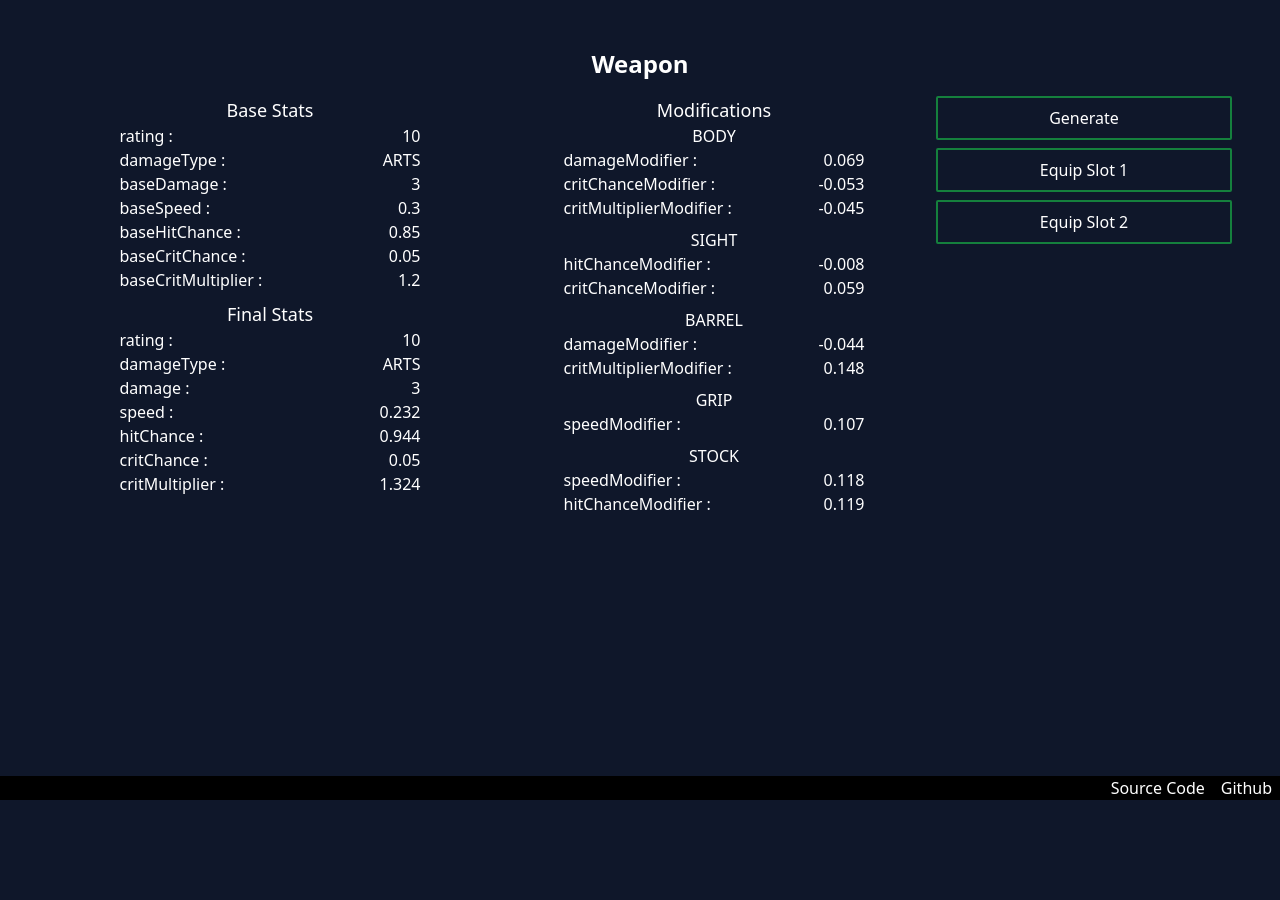
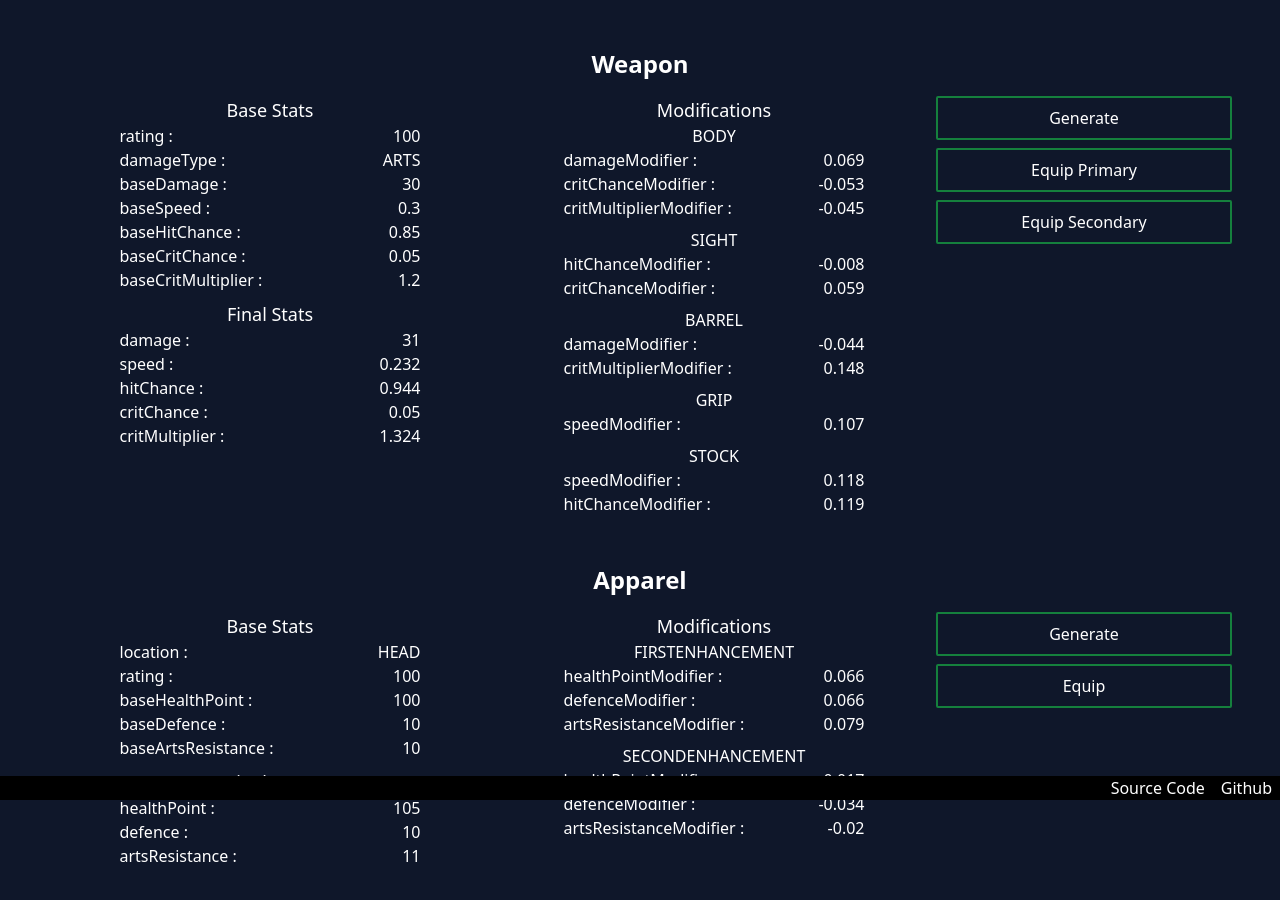
Before and after one commit to ArnNied/dungeonrun-infinite, a Nuxt app: page /debug in a window 1280 px wide. Shown: the top 900 px of the page. Before the commit the page ends 800 px from the top, so only its background shows below. Built offline with nearby package versions, Linux system fonts and the light colour scheme.

Commit message:
feat(pages/debug): added apparel generation

```diff
--- /dev/null
+++ b/components/debug/DebugEquipmentAttributes.vue
@@ -0,0 +1,40 @@
+<template>
+  <div class="w-1/2 flex flex-col items-center space-y-2">
+    <DebugEquipmentAttributesSegment
+      segment-name="Base Stats"
+      :equipment="equipment"
+      :attributes="baseAttributes"
+    />
+    <DebugEquipmentAttributesSegment
+      segment-name="Final Stats"
+      :equipment="equipment"
+      :attributes="attributes"
+    />
+  </div>
+</template>
+
+<script lang="ts" setup>
+import { Weapon } from "@/assets/ts/weapon/weapon"
+import { Apparel } from "@/assets/ts/apparel/apparel"
+
+
+import DebugEquipmentAttributesSegment from "@/components/debug/DebugEquipmentAttributesSegment.vue"
+
+
+const props = defineProps({
+  equipment: {
+    type: [Weapon, Apparel],
+    required: true,
+  },
+  baseAttributes: {
+    type: Array,
+    required: true,
+  },
+  attributes: {
+    type: Array,
+    required: true,
+  }
+})
+
+
+</script>
--- a/components/debug/DebugWeaponAttributesSegment.vue
+++ b/components/debug/DebugEquipmentAttributesSegment.vue
@@ -10,7 +10,7 @@
         class="flex flex-row justify-between"
       >
         <p>{{ attribute }} :</p>
-        <p>{{ weapon[attribute as string] }}</p>
+        <p>{{ equipment[attribute as string] }}</p>
       </div>
     </div>
   </div>
@@ -18,10 +18,11 @@
 
 <script lang="ts" setup>
 import { Weapon } from "@/assets/ts/weapon/weapon"
+import { Apparel } from "@/assets/ts/apparel/apparel"
 
 const props = defineProps({
-  weapon: {
-    type: Weapon,
+  equipment: {
+    type: [Weapon, Apparel],
     required: true,
   },
   segmentName: {
--- a/components/debug/DebugWeaponModifications.vue
+++ b/components/debug/DebugEquipmentModifications.vue
@@ -5,7 +5,7 @@
     </h3>
     <div class="w-3/4 px-4 flex flex-col justify-center space-y-2">
       <div
-        v-for="(modification, slot) in weapon.modifications"
+        v-for="(modification, slot) in equipment.modifications"
         :key="slot"
         class="flex flex-col"
       >
@@ -36,12 +36,14 @@
 
 <script lang="ts" setup>
 import { Weapon } from "@/assets/ts/weapon/weapon"
+import { Apparel } from "@/assets/ts/apparel/apparel"
+
 
 const props = defineProps({
-  weapon: {
-    type: Weapon,
+  equipment: {
+    type: [Weapon, Apparel],
     required: true,
-  }
+  },
 })
 
 </script>
--- a/components/debug/DebugWeaponAttributes.vue
+++ /dev/null
@@ -1,48 +0,0 @@
-<template>
-  <div class="w-1/2 flex flex-col items-center space-y-2">
-    <DebugWeaponAttributesSegment
-      segment-name="Base Stats"
-      :weapon="weapon"
-      :attributes="baseWeaponAttribute"
-    />
-    <DebugWeaponAttributesSegment
-      segment-name="Final Stats"
-      :weapon="weapon"
-      :attributes="weaponAttribute"
-    />
-  </div>
-</template>
-
-<script lang="ts" setup>
-import { Weapon } from "@/assets/ts/weapon/weapon"
-
-import DebugWeaponAttributesSegment from "@/components/debug/DebugWeaponAttributesSegment.vue"
-
-
-const props = defineProps({
-  weapon: {
-    type: Weapon,
-    required: true,
-  }
-})
-
-const baseWeaponAttribute = [
-  "rating",
-  "damageType",
-  "baseDamage",
-  "baseSpeed",
-  "baseHitChance",
-  "baseCritChance",
-  "baseCritMultiplier",
-]
-
-const weaponAttribute = [
-  "rating",
-  "damageType",
-  "damage",
-  "speed",
-  "hitChance",
-  "critChance",
-  "critMultiplier",
-]
-</script>
--- a/pages/debug.vue
+++ b/pages/debug.vue
@@ -1,13 +1,17 @@
 <template>
   <div class="h-full p-12">
-    <div class="flex flex-col items-center justify-center">
+    <div class="flex flex-col items-center justify-center space-y-12">
       <div class="w-full flex flex-wrap space-y-4">
         <h2 class="w-full text-2xl font-semibold text-center">
           Weapon
         </h2>
         <div class="w-3/4 flex flex-row">
-          <DebugWeaponAttributes :weapon="weapon" />
-          <DebugWeaponModifications :weapon="weapon" />
+          <DebugEquipmentAttributes
+            :equipment="weapon"
+            :base-attributes="baseWeaponAttribute"
+            :attributes="weaponAttributes"
+          />
+          <DebugEquipmentModifications :equipment="weapon" />
         </div>
         <div class="w-1/4 flex flex-col space-y-2">
           <button
@@ -19,12 +23,38 @@
           <button
             class="w-full p-2 border-2 border-solid border-green-700 hover:bg-green-600 text-white text-center rounded-sm"
           >
-            Equip Slot 1
+            Equip Primary
           </button>
           <button
             class="w-full p-2 border-2 border-solid border-green-700 hover:bg-green-600 text-white text-center rounded-sm"
           >
-            Equip Slot 2
+            Equip Secondary
+          </button>
+        </div>
+      </div>
+      <div class="w-full flex flex-wrap space-y-4">
+        <h2 class="w-full text-2xl font-semibold text-center">
+          Apparel
+        </h2>
+        <div class="w-3/4 flex flex-row">
+          <DebugEquipmentAttributes
+            :equipment="apparel"
+            :base-attributes="baseApparelAttributes"
+            :attributes="apparelAttributes"
+          />
+          <DebugEquipmentModifications :equipment="apparel" />
+        </div>
+        <div class="w-1/4 flex flex-col space-y-2">
+          <button
+            class="w-full p-2 border-2 border-solid border-green-700 hover:bg-green-600 text-white text-center rounded-sm"
+            @click="generateApparel"
+          >
+            Generate
+          </button>
+          <button
+            class="w-full p-2 border-2 border-solid border-green-700 hover:bg-green-600 text-white text-center rounded-sm"
+          >
+            Equip
           </button>
         </div>
       </div>
@@ -35,19 +65,57 @@
 <script lang="ts" setup>
 import { ref } from "vue"
 import { Weapon } from "@/assets/ts/weapon/weapon"
-
-import DebugWeaponAttributes from "@/components/debug/DebugWeaponAttributes.vue"
-import DebugWeaponModifications from "@/components/debug/DebugWeaponModifications.vue"
+import { Apparel } from "@/assets/ts/apparel/apparel"
 
 useHead({
   title: "DungeonRun | Debug Weapon",
 })
 
-const weapon = ref(new Weapon(10))
+const baseWeaponAttribute = [
+  "rating",
+  "damageType",
+  "baseDamage",
+  "baseSpeed",
+  "baseHitChance",
+  "baseCritChance",
+  "baseCritMultiplier",
+]
+
+const weaponAttributes = [
+  "damage",
+  "speed",
+  "hitChance",
+  "critChance",
+  "critMultiplier",
+]
+
+const baseApparelAttributes = [
+  "location",
+  "rating",
+  "baseHealthPoint",
+  "baseDefence",
+  "baseArtsResistance",
+]
+
+const apparelAttributes = [
+  "healthPoint",
+  "defence",
+  "artsResistance",
+]
+
+const weapon = ref(new Weapon(100))
 weapon.value.initializeModifications()
 
+const apparel = ref(new Apparel(100))
+apparel.value.initializeModifications()
+
 function generateWeapon() {
-  weapon.value = new Weapon(10)
+  weapon.value = new Weapon(100)
   weapon.value.initializeModifications()
 }
+
+function generateApparel() {
+  apparel.value = new Apparel(100)
+  apparel.value.initializeModifications()
+}
 </script>
```
